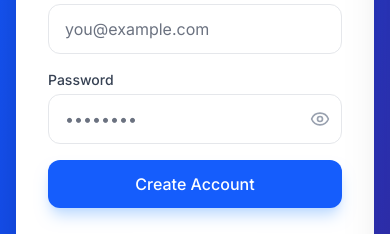
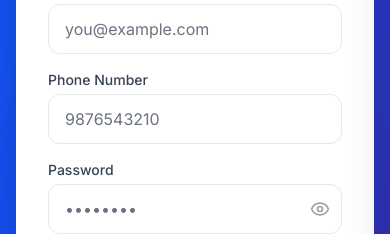
Before and after one commit to alokdangre/GoTogether, a Next.js app in the folder frontend/: page /auth/signup in a window 390 px wide. Shown: the part 543-777 px from the top of the page. Built offline with nearby package versions, Linux system fonts and the light colour scheme; no server answers.

Commit message:
feat: Implement admin grouping, UX improvements, notification troubleshooting, signup phone formatting, and add Render deployment configuration.

```diff
--- a/frontend/app/admin/users/page.tsx
+++ b/frontend/app/admin/users/page.tsx
@@ -9,7 +9,7 @@ import toast from 'react-hot-toast';
 interface User {
     id: string;
     name: string;
-    phone: string;
+    phone?: string;
     email?: string;
     is_verified: boolean;
     created_at: string;
@@ -132,7 +132,21 @@ export default function AdminUsersPage() {
                                                 <div className="font-medium text-gray-900">{user.name || 'N/A'}</div>
                                             </td>
                                             <td className="px-6 py-4 whitespace-nowrap">
-                                                <div className="text-sm text-gray-900">{user.phone}</div>
+                                                {user.phone ? (
+                                                    <div className="text-sm text-gray-900">{user.phone}</div>
+                                                ) : (
+                                                    <div className="flex items-center space-x-2">
+                                                        <span className="text-sm text-red-500 font-medium">Missing</span>
+                                                        <button
+                                                            onClick={() => {
+                                                                toast.success(`Notification sent to ${user.name}`);
+                                                            }}
+                                                            className="px-2 py-1 text-xs bg-red-100 text-red-700 rounded hover:bg-red-200 transition-colors"
+                                                        >
+                                                            Notify
+                                                        </button>
+                                                    </div>
+                                                )}
                                                 <div className="text-sm text-gray-500">{user.email || 'No email'}</div>
                                             </td>
                                             <td className="px-6 py-4 whitespace-nowrap">
--- a/frontend/app/auth/signup/page.tsx
+++ b/frontend/app/auth/signup/page.tsx
@@ -18,7 +18,8 @@ export default function SignUpPage() {
     defaultValues: {
       name: '',
       email: '',
-      password: ''
+      password: '',
+      phone: ''
     }
   });
 
@@ -58,7 +59,7 @@ export default function SignUpPage() {
 
   const onSubmit = async (data: any) => {
     try {
-      await signup(data.email, data.password, data.name);
+      await signup(data.email, data.password, data.name, data.phone);
       toast.success('Account created successfully!');
       router.push('/');
     } catch (error: any) {
@@ -105,12 +106,36 @@ export default function SignUpPage() {
               <div>
                 <label className="block text-sm font-medium text-gray-700 mb-1">Email Address</label>
                 <input
-                  {...register('email', { required: 'Email is required' })}
+                  {...register('email', {
+                    required: 'Email is required',
+                    pattern: {
+                      value: /^[A-Z0-9._%+-]+@[A-Z0-9.-]+\.[A-Z]{2,}$/i,
+                      message: 'Invalid email address'
+                    }
+                  })}
                   type="email"
                   className="w-full px-4 py-3 rounded-xl border border-gray-200 focus:ring-2 focus:ring-blue-500 focus:border-transparent transition-all"
                   placeholder="you@example.com"
                 />
                 {errors.email && <p className="text-red-500 text-xs mt-1">{errors.email.message as string}</p>}
+              </div>
+
+              <div>
+                <label className="block text-sm font-medium text-gray-700 mb-1">Phone Number</label>
+                <input
+                  {...register('phone', {
+                    required: 'Phone number is required',
+                    pattern: {
+                      value: /^[0-9]{10}$/,
+                      message: 'Please enter a valid 10-digit phone number'
+                    }
+                  })}
+                  type="tel"
+                  className="w-full px-4 py-3 rounded-xl border border-gray-200 focus:ring-2 focus:ring-blue-500 focus:border-transparent transition-all"
+                  placeholder="9876543210"
+                  maxLength={10}
+                />
+                {errors.phone && <p className="text-red-500 text-xs mt-1">{errors.phone.message as string}</p>}
               </div>
 
               <div>
--- a/frontend/lib/store.ts
+++ b/frontend/lib/store.ts
@@ -84,11 +84,17 @@ export const useAuthStore = create<AuthState>()(
       signup: async (email: string, password: string, name: string, phone?: string): Promise<void> => {
         set({ isLoading: true });
         try {
+          // Format phone number to E.164 if provided
+          let formattedPhone = phone;
+          if (phone && /^\d{10}$/.test(phone)) {
+            formattedPhone = `+91${phone}`;
+          }
+
           const response = await authApi.signup({
             email,
             password,
             name,
-            phone
+            phone: formattedPhone
           });
 
           // Store token in localStorage
```
